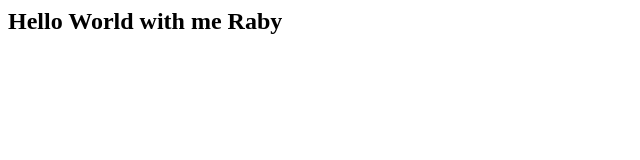
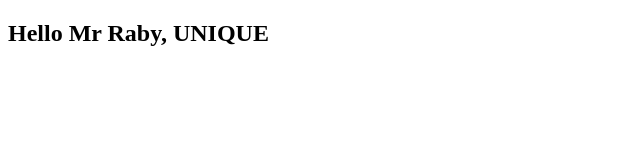
Before and after one commit to Raby001/Test-Git, a plain HTML site: page index.html in a window 1280 px wide. Shown: the whole page, without its empty margins (0-640 px from the left). Drawn offline with Linux system fonts and the light colour scheme.

Commit message:
Updated Html

```diff
--- a/index.html
+++ b/index.html
@@ -1,5 +1,11 @@
-<html>
-  <body>
-    <h2>Hello World with me Raby</h2>
-  </body>
+<!DOCTYPE html>
+<html lang="en">
+<head>
+    <meta charset="UTF-8">
+    <meta name="viewport" content="width=device-width, initial-scale=1.0">
+    <title>Document</title>
+</head>
+<body>
+    <h2>Hello Mr Raby, UNIQUE</h2>
+</body>
 </html>
```
